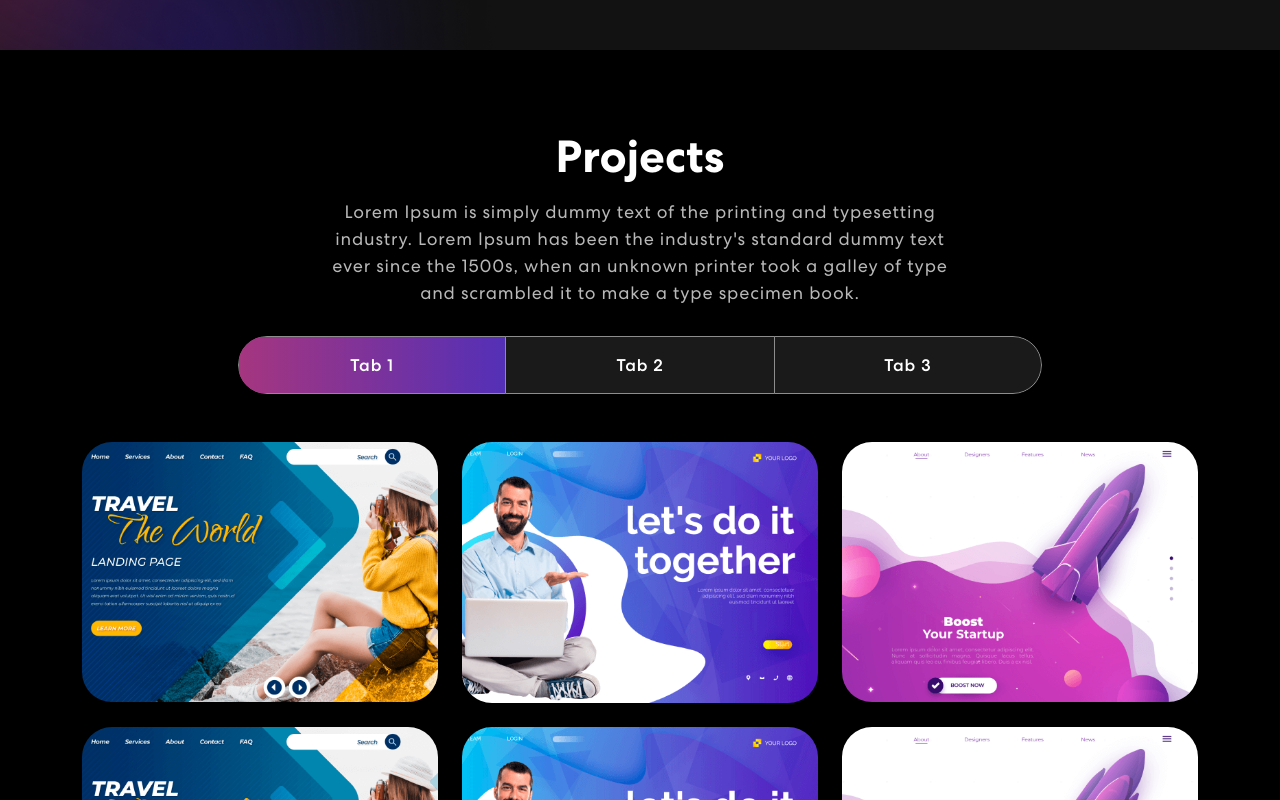
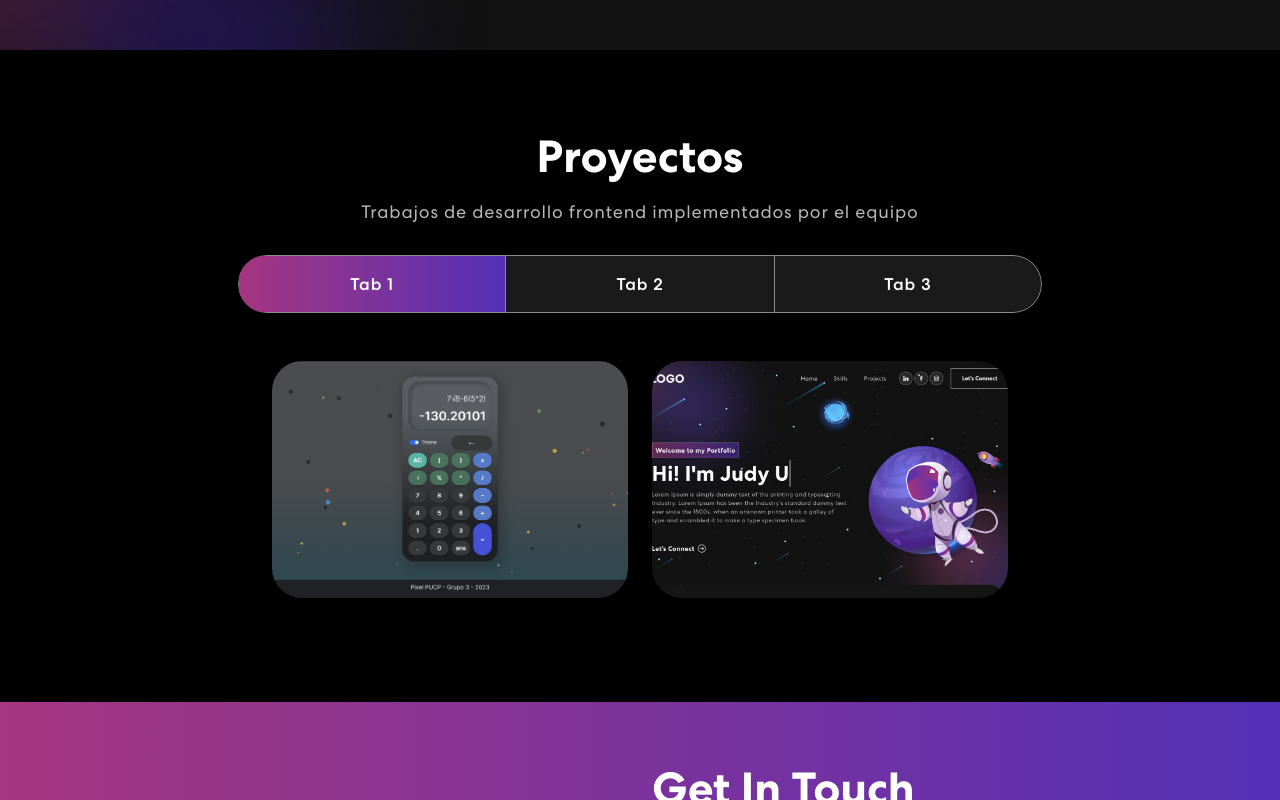
Before and after one commit to SebastianManriqueP/Portafolio_G3, a React (Create React App) app: page / in a window 1280 px wide. Shown: the part 1280-2080 px from the top of the page. Built offline with nearby package versions, Linux system fonts and the light colour scheme; no server answers.

Commit message:
Cambios iniciales en sección 'Proyectos'

```diff
--- a/src/App.css
+++ b/src/App.css
@@ -405,6 +405,10 @@ nav.navbar .navbar-toggler[aria-expanded="true"] .navbar-toggler-icon {
   border: 1px solid rgba(255, 255, 255, 0.5);
   border-radius: 55px 0px 0px 55px;
 }
+[role='tabpanel'] .row {
+  justify-content: center;
+}
+
 .nav-link#projects-tabs-tab-second {
   border-top: 1px solid rgba(255, 255, 255, 0.5);
   border-bottom: 1px solid rgba(255, 255, 255, 0.5);
@@ -418,6 +422,8 @@ nav.navbar .navbar-toggler[aria-expanded="true"] .navbar-toggler-icon {
   border-radius: 30px;
   overflow: hidden;
   margin-bottom: 24px;
+  max-width: 100%;
+  max-height: 100%;
 }
 .proj-imgbx::before {
   content: "";
@@ -440,6 +446,7 @@ nav.navbar .navbar-toggler[aria-expanded="true"] .navbar-toggler-icon {
   transition: 0.5s ease-in-out;
   opacity: 0;
   width: 100%;
+  padding: 1em;
 }
 .proj-imgbx:hover .proj-txtx {
   top: 50%;
@@ -465,6 +472,8 @@ nav.navbar .navbar-toggler[aria-expanded="true"] .navbar-toggler-icon {
   right: 0;
   z-index: -4;
 }
+
+
 
 /************ Projects Css ************/
 .contact {
--- a/src/components/Projects.js
+++ b/src/components/Projects.js
@@ -2,7 +2,6 @@ import { Container, Row, Col, Tab, Nav } from "react-bootstrap";
 import { ProjectCard } from "./ProjectCard";
 import projImg1 from "../assets/img/project-img1.png";
 import projImg2 from "../assets/img/project-img2.png";
-import projImg3 from "../assets/img/project-img3.png";
 import colorSharp2 from "../assets/img/color-sharp2.png";
 import 'animate.css';
 import TrackVisibility from 'react-on-screen';
@@ -11,35 +10,15 @@ export const Projects = () => {
 
   const projects = [
     {
-      title: "Business Startup",
-      description: "Design & Development",
+      title: "Calculadora",
+      description: "Desarrollo de calculadora con componentes básicos",
       imgUrl: projImg1,
     },
     {
-      title: "Business Startup",
-      description: "Design & Development",
+      title: "Portafolio",
+      description: "Desarrollo de portafolio del equipo",
       imgUrl: projImg2,
-    },
-    {
-      title: "Business Startup",
-      description: "Design & Development",
-      imgUrl: projImg3,
-    },
-    {
-      title: "Business Startup",
-      description: "Design & Development",
-      imgUrl: projImg1,
-    },
-    {
-      title: "Business Startup",
-      description: "Design & Development",
-      imgUrl: projImg2,
-    },
-    {
-      title: "Business Startup",
-      description: "Design & Development",
-      imgUrl: projImg3,
-    },
+    }
   ];
 
   return (
@@ -50,8 +29,8 @@ export const Projects = () => {
             <TrackVisibility>
               {({ isVisible }) =>
               <div className={isVisible ? "animate__animated animate__fadeIn": ""}>
-                <h2>Projects</h2>
-                <p>Lorem Ipsum is simply dummy text of the printing and typesetting industry. Lorem Ipsum has been the industry's standard dummy text ever since the 1500s, when an unknown printer took a galley of type and scrambled it to make a type specimen book.</p>
+                <h2>Proyectos</h2>
+                <p>Trabajos de desarrollo frontend implementados por el equipo</p>
                 <Tab.Container id="projects-tabs" defaultActiveKey="first">
                   <Nav variant="pills" className="nav-pills mb-5 justify-content-center align-items-center" id="pills-tab">
                     <Nav.Item>
```
Also changed, not shown: src/assets/img/project-img1.png, src/assets/img/project-img2.png.
